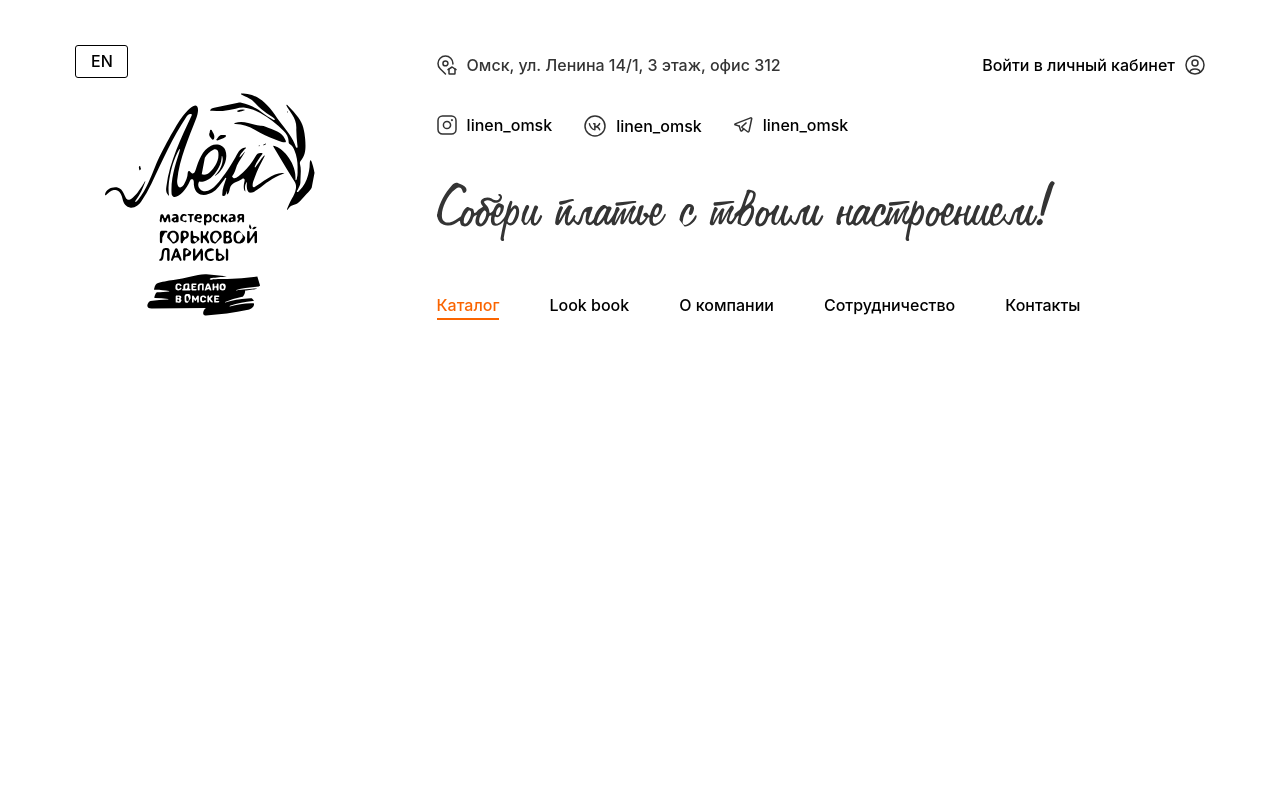
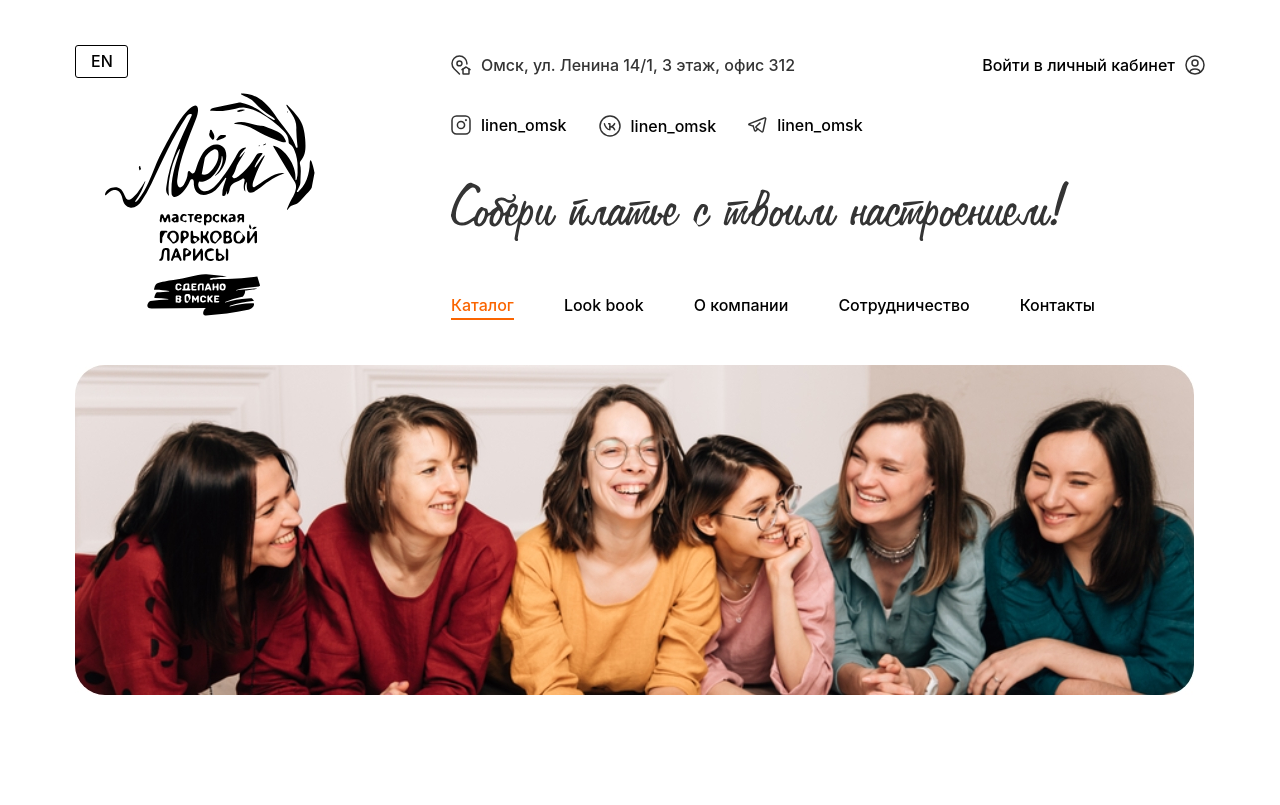
Before and after one commit to davlatsultonov/linendress-shop, a website built with webpack: page src/index.html in a window 1280 px wide. Built offline with nearby package versions, Linux system fonts and the light colour scheme; some packages are replaced by stand-ins of ours.

Commit message:
[ MAIN-SLIDER ] добавил заглушку для слайдера

```diff
--- a/src/index.html
+++ b/src/index.html
@@ -11,7 +11,7 @@
       <div class="content">
         <header class="header">
           <div class="container header__items">
-              <div class="header__logo">
+            <div class="header__logo">
                   <div class="lang-switcher header__lang-switcher">
                       <span class="lang-switcher__current" title="English">EN</span>
                       <span class="lang-switcher__popover">
@@ -125,6 +125,11 @@
             </div>
           </div>
         </header>
+          <div class="container">
+                <div class="main-slider">
+                    <img src="/src/images/slider-images/img1.jpg">
+                </div>
+          </div>
       </div>
     </div>
 
--- a/src/index.scss
+++ b/src/index.scss
@@ -18,5 +18,6 @@
 @import "./styles/layout/social-block/styling";
 @import "./styles/layout/lang-switcher/styling";
 @import "./styles/layout/navbar-menu/styling";
+@import "./styles/layout/main-slider/styling";
 @import "./styles/layout/header/styling";
 @import "./styles/layout/footer/styling";
--- a/src/styles/layout/header/_styling.scss
+++ b/src/styles/layout/header/_styling.scss
@@ -9,7 +9,7 @@
   }
 
   &__logo {
-    width: 20%;
+    width: 22%;
   }
 
   &__lang-switcher {
@@ -19,7 +19,7 @@
   &__info {
     margin-left: 12%;
     margin-top: 10px;
-    width: 68%;
+    width: 69%;
   }
 
   &__item {
--- /dev/null
+++ b/src/styles/layout/main-slider/_styling.scss
@@ -0,0 +1,4 @@
+.main-slider {
+  height: 350px;
+  margin-bottom: 90px;
+}
```
Also changed, not shown: src/images/slider-images/img1.jpg (added).
